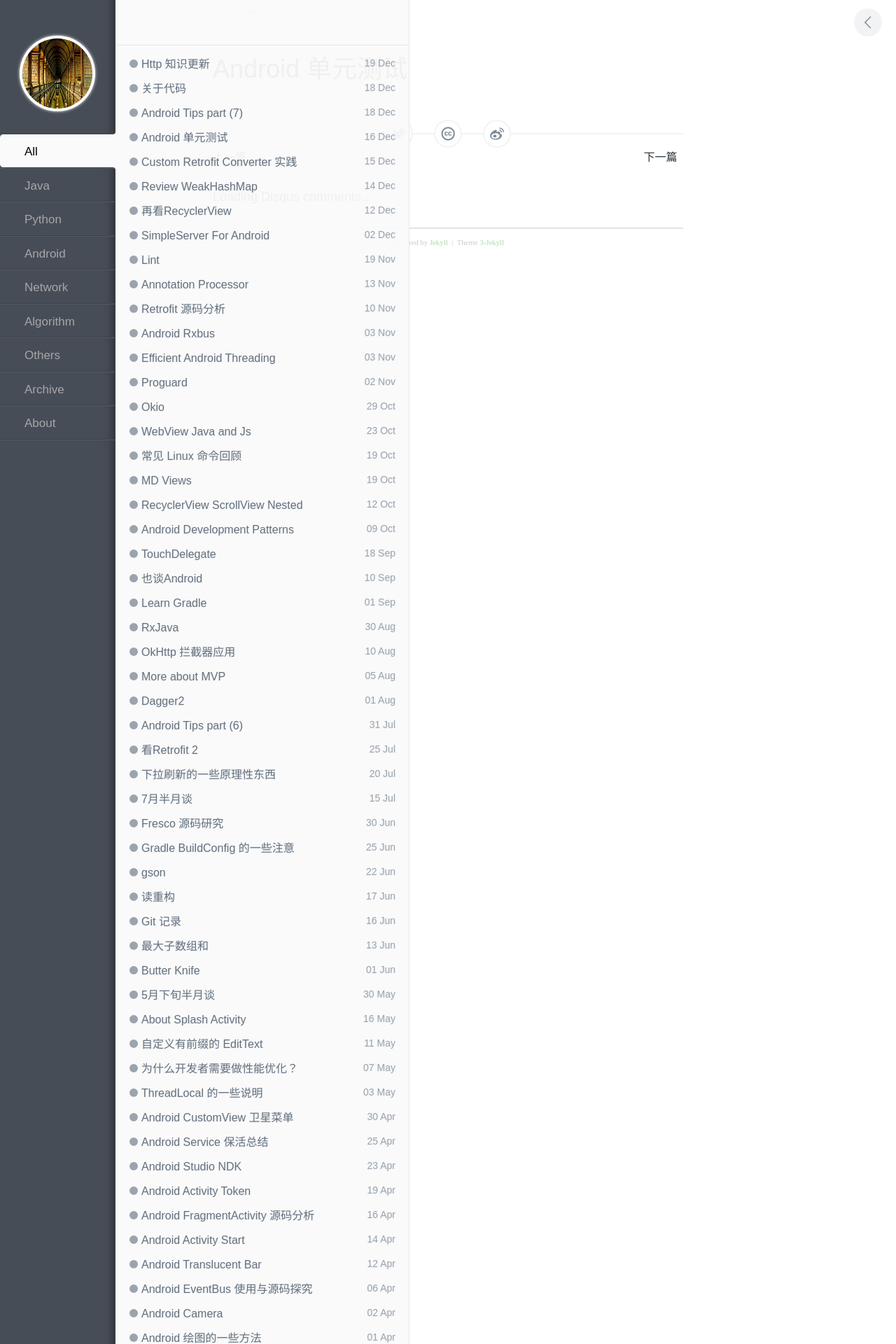
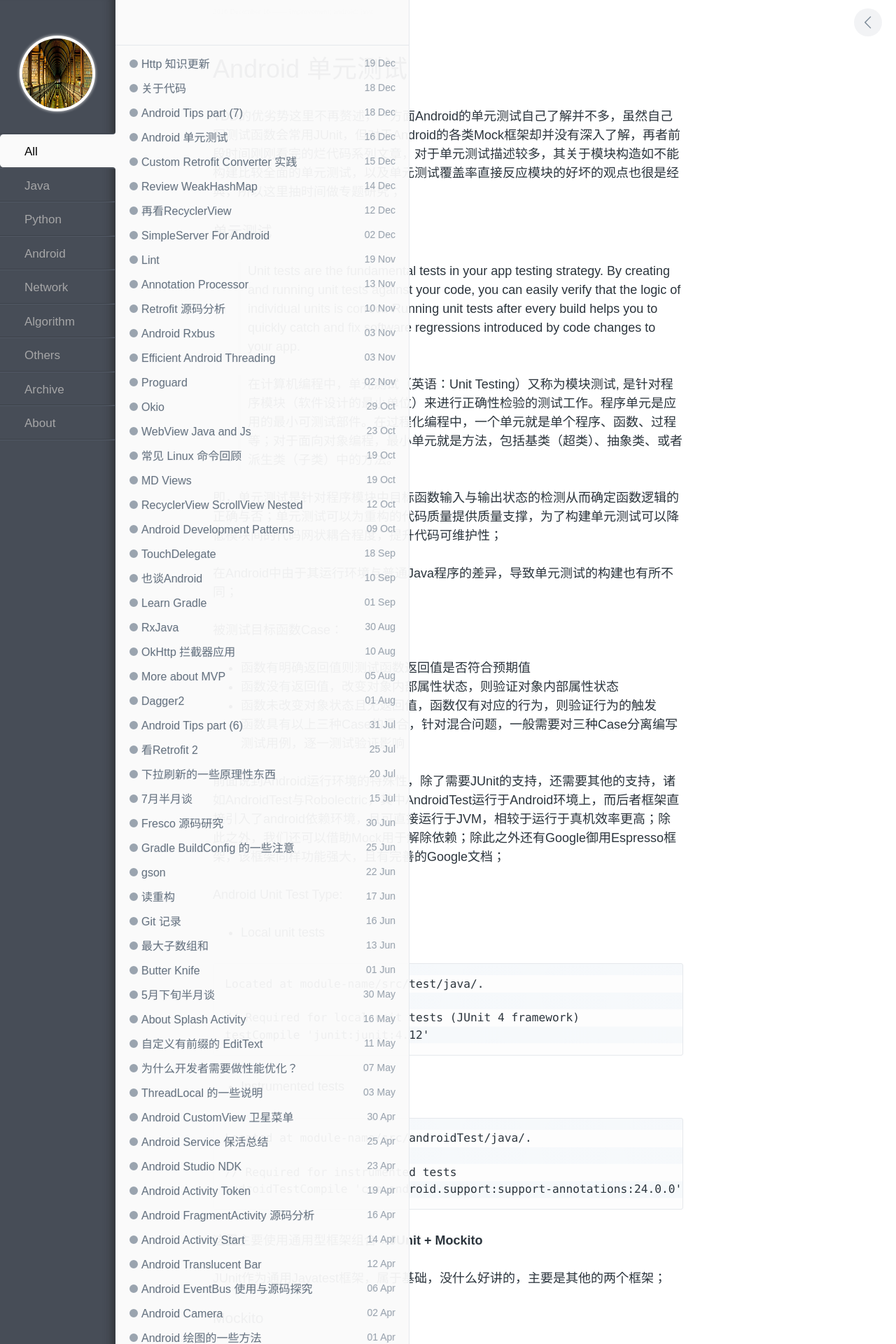
Before and after one commit to enlipan/enlipan.github.io, a Jekyll site: the page built from _posts/2016-12-16-android-unit-test.md, in a window 1280 px wide. Shown: the top 1920 px of the page at 70% size. Built offline with Jekyll 4.4.1, drawn with Linux system fonts in a browser that asks for light colours; nearby versions of some CDN libraries; comment, search, counter and statistics services are not loaded; some of the changed text lies outside the part shown.

Commit message:
modify page android unit testj

```diff
--- a/_posts/2016-12-16-android-unit-test.md
+++ b/_posts/2016-12-16-android-unit-test.md
@@ -4,3 +4,100 @@ title:  Android 单元测试
 category: android
 keywords: [improvement,android,java]
 ---
+
+TDD的优劣势这里不再赘述，一方面Android的单元测试自己了解并不多，虽然自己写测试函数会常用JUnit，但对于Android的各类Mock框架却并没有深入了解，再者前段时间刚刚看完的烂代码系列文章，对于单元测试描述较多，其关于模块构造如不能构建比较全面的单元测试，以及单元测试覆盖率直接反应模块的好坏的观点也很是经典，所以这里抽时间做专题研究；
+
+
+### 单元测试
+
+>  Unit tests are the fundamental tests in your app testing strategy. By creating and running unit tests against your code, you can easily verify that the logic of individual units is correct. Running unit tests after every build helps you to quickly catch and fix software regressions introduced by code changes to your app.
+
+
+>  在计算机编程中，单元测试（英语：Unit Testing）又称为模块测试, 是针对程序模块（软件设计的最小单位）来进行正确性检验的测试工作。程序单元是应用的最小可测试部件。在过程化编程中，一个单元就是单个程序、函数、过程等；对于面向对象编程，最小单元就是方法，包括基类（超类）、抽象类、或者派生类（子类）中的方法。
+
+即，单元测试是针对程序模块中目标函数输入与输出状态的检测从而确定函数逻辑的正确与否；单元测试可以为重构的代码质量提供质量支撑，为了构建单元测试可以降低模块间的代码网状耦合程度，提升代码可维护性；
+
+在Android中由于其运行环境与普通Java程序的差异，导致单元测试的构建也有所不同；
+
+被测试目标函数Case：
+
+*  函数有明确返回值则测试函数返回值是否符合预期值
+*  函数没有返回值，改变对象内部属性状态，则验证对象内部属性状态
+*  函数未改变对象状态且无返回值，函数仅有对应的行为，则验证行为的触发
+*  函数具有以上三种Case的混合，针对混合问题，一般需要对三种Case分离编写测试用例，逐一测试验证影响
+
+前面说到Android运行环境的特殊性，除了需要JUnit的支持，还需要其他的支持，诸如AndroidTest与Robolectric，其中AndroidTest运行于Android环境上，而后者框架直接引入了android依赖环境，且可直接运行于JVM，相较于运行于真机效率更高；除此之外，我们还可以借助Mock用于解除依赖；除此之外还有Google御用Espresso框架，该框架同样功能强大，且有完善的Google文档；
+
+Android Unit Test Type:
+
+*  Local unit tests
+
+{% highlight xml%}
+
+Located at module-name/src/test/java/.
+
+// Required for local unit tests (JUnit 4 framework)
+testCompile 'junit:junit:4.12'
+
+{% endhighlight %}
+
+*  Instrumented tests
+
+{% highlight xml%}
+
+Located at module-name/src/androidTest/java/.
+
+// Required for instrumented tests
+androidTestCompile 'com.android.support:support-annotations:24.0.0'
+
+{% endhighlight %}
+
+
+这里主要使用通用型框架组合：**JUnit + Mockito**
+
+JUnit作为通用Javatest框架，属于基础，没什么好讲的，主要是其他的两个框架；
+
+### Mockito
+
+接口代理：
+
+
+
+
+
+### Robolectric
+
+
+
+
+
+
+
+
+
+
+---
+
+Quote：
+
+[Test your app](https://developer.android.com/studio/test/index.html#add_a_new_test)
+
+[Building Effective Unit Tests](https://developer.android.com/training/testing/unit-testing/index.html)
+
+[使用Spock框架进行单元测试](http://blog.2baxb.me/archives/1398)
+
+[基于 Appium 的 Android UI 自动化测试](https://zhuanlan.zhihu.com/p/24177554?refer=c_63840855)
+
+[Android单元测试 - 如何开始？](http://www.jianshu.com/p/bc99678b1d6e)
+
+[Android单元测试研究与实践](http://tech.meituan.com/Android_unit_test.html)
+
+[蘑菇街支付金融Android单元测试实践](http://www.infoq.com/cn/articles/mogujie-android-unit-testing)
+
+[Why Android Unit Testing is so Hard (Pt 1)](http://www.philosophicalhacker.com/2015/04/17/why-android-unit-testing-is-so-hard-pt-1/)
+
+[Unit Testing with Robolectric](https://guides.codepath.com/android/Unit-Testing-with-Robolectric)
+
+[Developing Android unit and instrumentation tests - Tutorial](http://www.vogella.com/tutorials/AndroidTesting/article.html)
+
+[使用强大的 Mockito 测试框架来测试你的代码](https://gold.xitu.io/entry/578f11aec4c971005e0caf82)
```
